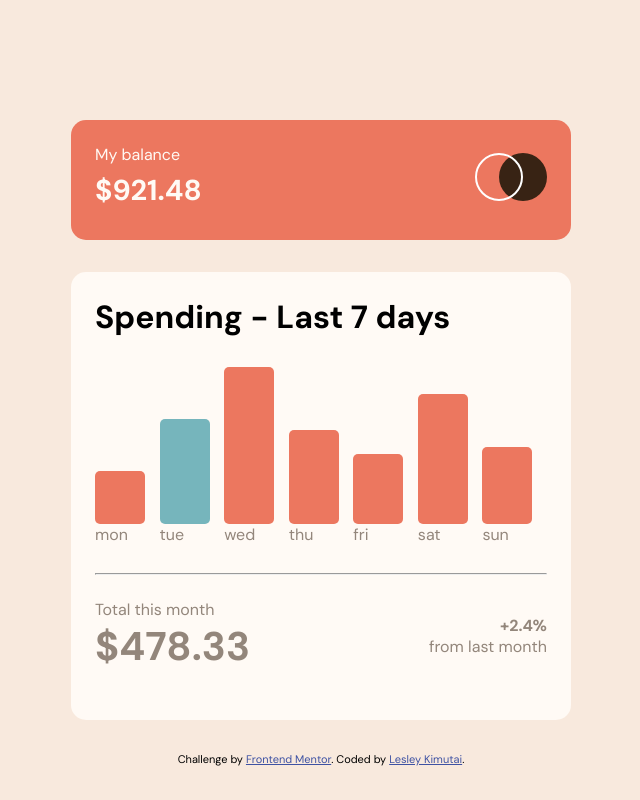
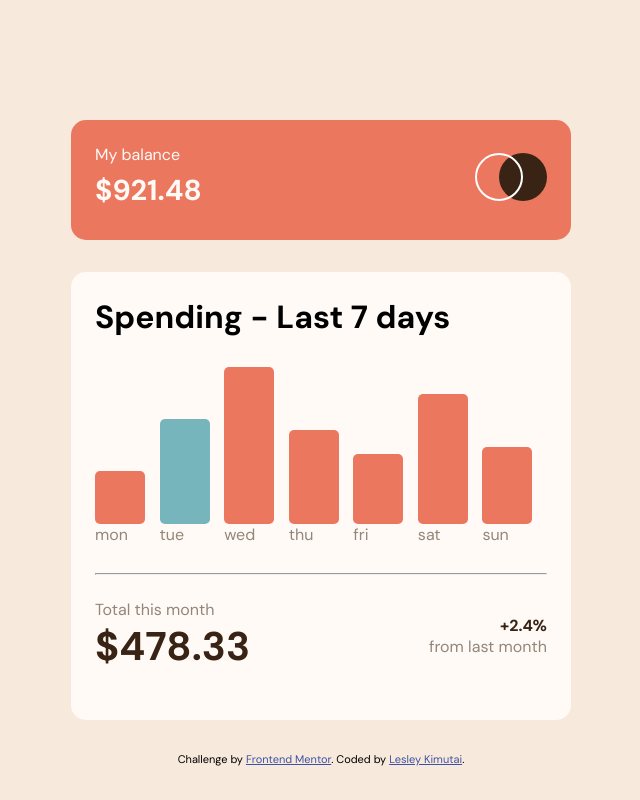
Before and after one commit to issagoodlifeInc/expense-chart, a React (Create React App) app: page / in a window 1280 px wide. Shown: the whole page, without its empty margins (319-959 px from the left). Built offline with nearby package versions, Linux system fonts and the light colour scheme.

Commit message:
Little tweaks

```diff
--- a/src/styles.css
+++ b/src/styles.css
@@ -122,6 +122,7 @@ main {
 .main--cost,
 .percentage-difference {
   font-weight: 700;
+  color: var(--darkbrown);
 }
 
 .main--cost {
```
